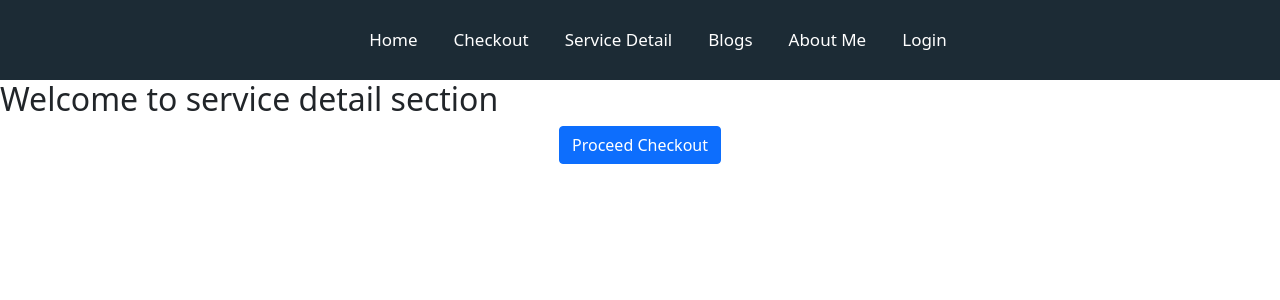
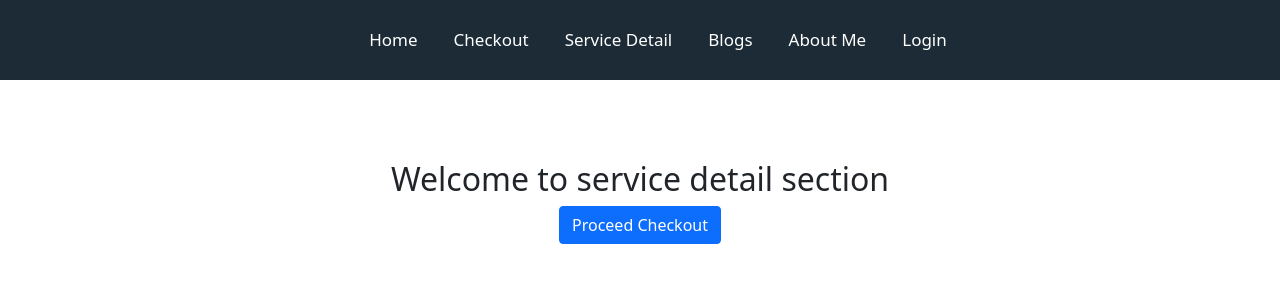
Before and after one commit to mehedialmamun21/independent-service-provider-website, a React (Create React App) app: page /service-detail in a window 1280 px wide. Shown: the top 300 px of the page. Built offline with nearby package versions, Linux system fonts and the light colour scheme; no server answers.

Commit message:
some more functionality added

```diff
--- /dev/null
+++ b/src/components/ServiceDetail/ServiceDetail.css
@@ -0,0 +1,3 @@
+.service-section h2{
+    text-align: center;
+}
--- a/src/components/ServiceDetail/ServiceDetail.js
+++ b/src/components/ServiceDetail/ServiceDetail.js
@@ -1,9 +1,10 @@
 import React from "react";
 import {Link} from "react-router-dom";
+import "./ServiceDetail.css";
 
 const ServiceDetail = () => {
   return (
-    <div>
+    <div className="service-section">
       <h2>Welcome to service detail section</h2>
       <div className="text-center">
         <Link to="/checkout">
```
